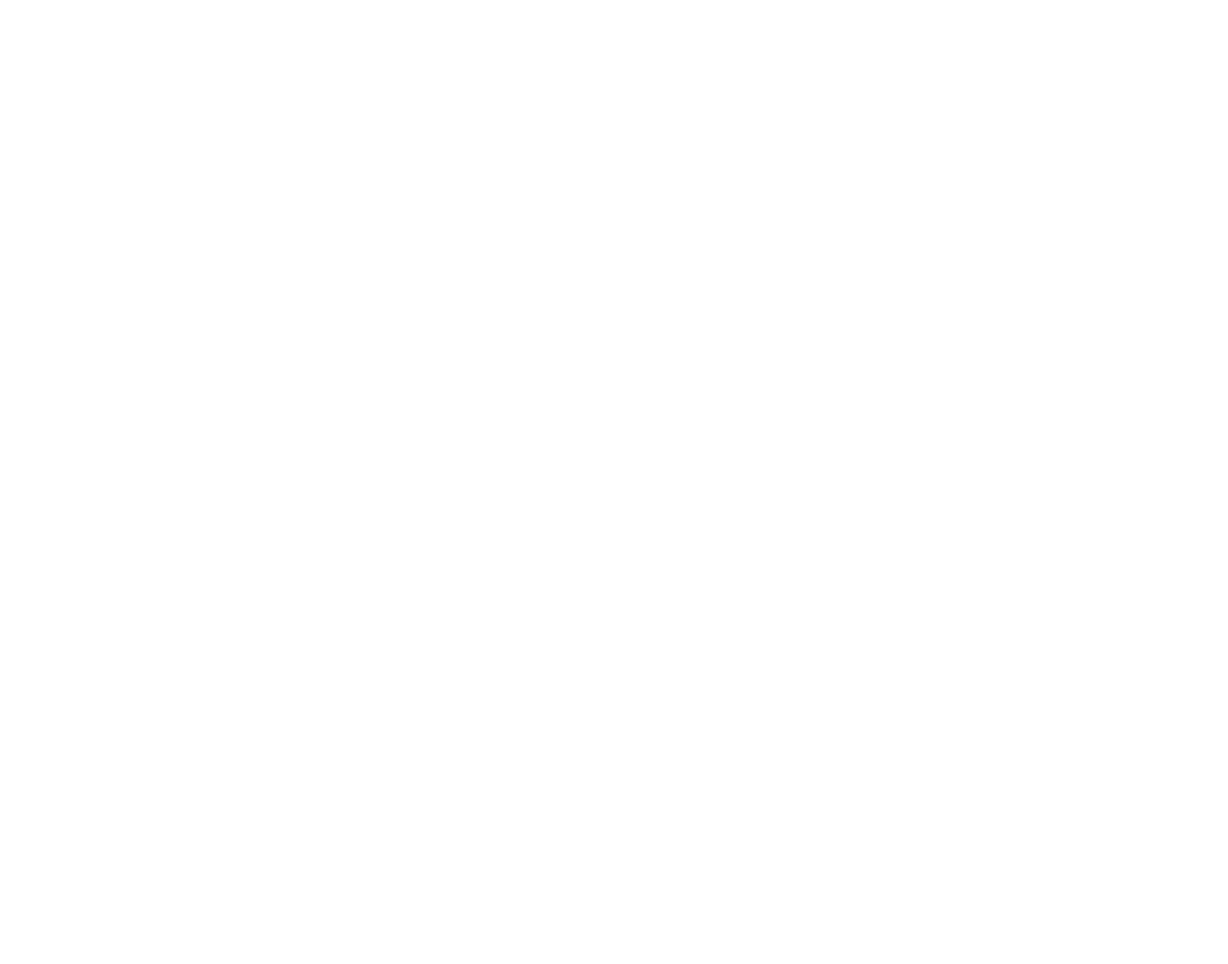
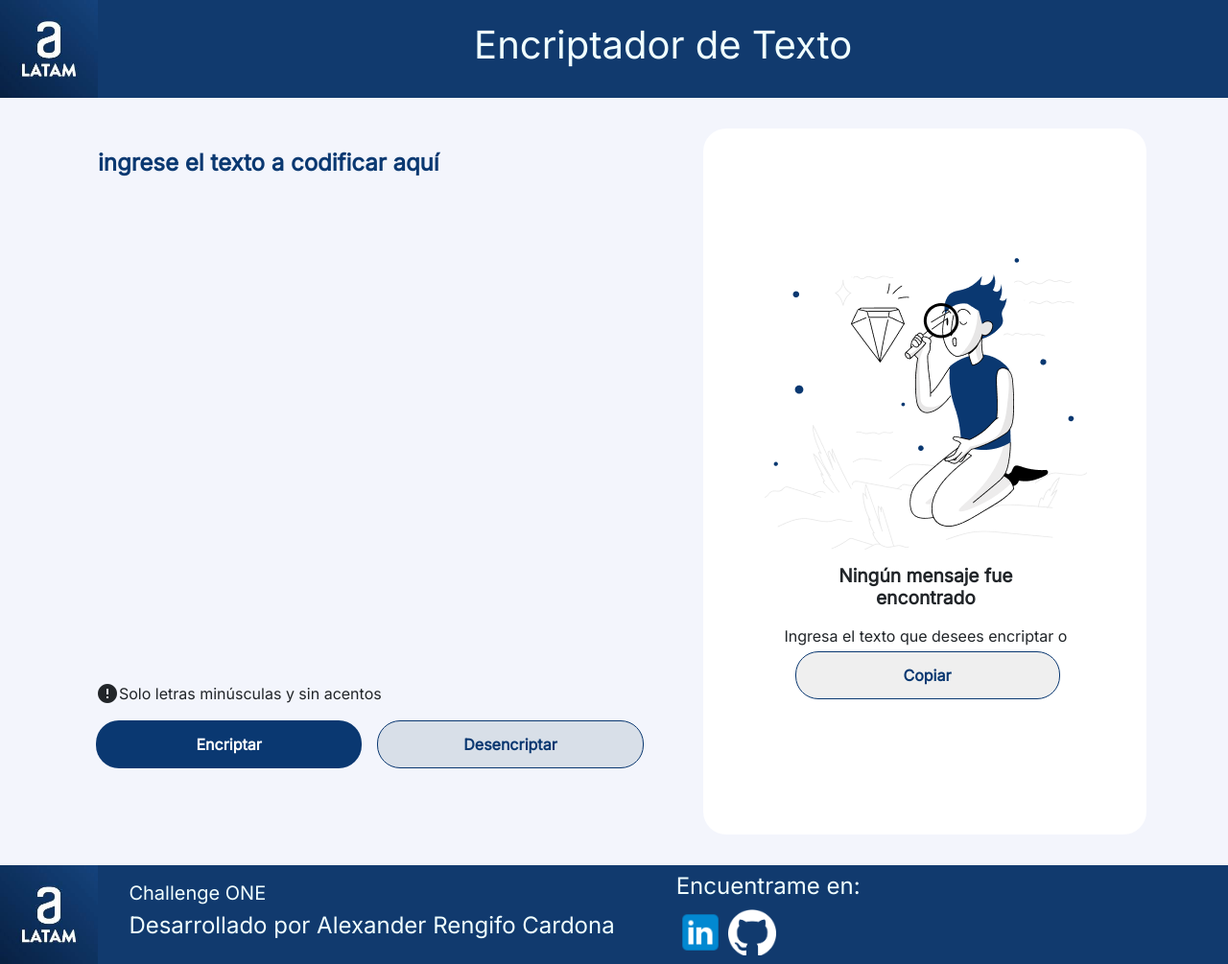
Before and after one commit to AlexRencar/challengeonecodificador, a plain HTML site: page index.html in a window 1280 px wide. Shown: the whole page at 96% size. Before the commit the page ends 800 px from the top, so only its background shows below. Drawn offline with nearby package versions, Linux system fonts and the light colour scheme.

Commit message:
Estructura html y estilos realizados para version desktop

```diff
--- /dev/null
+++ b/estilos.css
@@ -0,0 +1,190 @@
+*{
+  font-family: 'Inter';
+  font-style: normal;
+  font-weight: 400;
+}
+
+body{
+  padding: 0;
+  margin: o;
+  background-color: #F3F5FC !important;
+}
+
+header{
+  background-color: #113A6E;
+  display: flex !important;
+  align-items: center;
+}
+
+.logo-img{
+  width: 8%;
+}
+
+.encabezado{
+  width: 100%;
+  text-align: center;
+  color: azure;
+}
+
+.container{
+  padding: 2rem;
+  display: flex;
+  height: 100vh;
+}
+
+.entradaTexto-Botones{
+  padding: 1rem 2rem 1rem;
+  background-color: transparent;
+}
+
+.form-group{
+  height: 83%;
+}
+
+.mensajeAdvertencia{
+  display: flex !important;
+}
+
+textarea {
+  resize: none !important;
+}
+
+#textInput{
+  width: 100%;
+  height: 95%;
+  background-color: transparent;
+  border: none;
+  text-transform: lowercase;
+}
+::placeholder {
+  color: #0A3871;
+  font-size: 1.5em;
+  font-weight: 600;
+}
+
+#textInput:focus{
+  outline: none;
+}
+
+.botones{
+  width: 95%;
+  display: flex;
+  justify-content: space-between;
+}
+
+.btn{
+  padding: 0;
+  margin-right: 1em;
+  width: 680px;
+  height: 50px;
+}
+
+#encriptar{
+  background-color: #0A3871;
+  color: white;
+  font-size: medium;
+  font-weight: 700;
+  border-radius: 24px;
+}
+
+#desencriptar{
+  background-color: #D8DFE8;
+  color: #0A3871;
+  font-size: medium;
+  font-weight: 700;
+  border-radius: 24px;
+  border: 1px solid #0A3871;
+}
+
+.salidadTexto{
+  padding: 1rem 2rem 1rem;
+  background-color: white;
+  border-radius: 24px;
+}
+
+#textOutput{
+  width: 100%;
+  height: 100%;
+  background-color: transparent;
+  border: none;
+  color: #0A3871;
+}
+#textOutput:focus{
+  outline: none;
+}
+
+.imagen-texto{
+  position: absolute;
+  top: 135px;
+  left: 33px;
+  display: flex;
+  justify-content: center;
+  align-items: center;
+  flex-direction: column;
+}
+
+.notFound{
+  font-weight: 700;
+  font-size: larger;
+  line-height: 120%;
+  text-align: center;
+  width: 70%;
+  margin: 1rem auto;
+}
+
+.instructions{
+  font-weight: 400;
+  font-size: medium;
+  line-height: 150%;
+  width: 90%;
+  margin: auto;
+  text-align: center;
+}
+
+.btn-copiar{
+  display: flex;
+  flex-direction: row;
+  align-items: center;
+  position: absolute;
+  width: 276px;
+  height: 50px;
+  left: 96px;
+  top: 545px;
+  color: #0A3871;
+  font-weight: 600;
+  font-size: medium;
+  border: 1px solid #0A3871;
+  border-radius: 24px;
+  justify-content: center;
+}
+
+footer{
+  background-color: #113A6E;
+  display: flex !important;
+  align-items: center;
+}
+
+.creditos{
+  padding-left: 2rem;
+}
+
+.piePag{
+  width: 100%;
+  text-align: left;
+  color: azure;
+}
+
+.enlaces{
+  display: inline-block;
+  padding-left: 4rem;
+}
+
+.autor{
+  width: 100%;
+  text-align: left;
+  color: azure;
+}
+
+.btnRedes{
+  width: 50px;
+}
--- a/index.html
+++ b/index.html
@@ -1,12 +1,69 @@
-<!DOCTYPE html>
-<html lang="en">
-<head>
-    <meta charset="UTF-8">
-    <meta http-equiv="X-UA-Compatible" content="IE=edge">
-    <meta name="viewport" content="width=device-width, initial-scale=1.0">
+<!doctype html>
+<html lang="es">
+  <head>
     <title>Encriptador de texto</title>
-</head>
-<body>
-
-</body>
+    <!-- Required meta tags -->
+    <meta charset="utf-8">
+    <meta name="viewport" content="width=device-width, initial-scale=1, shrink-to-fit=no">
+    <!-- Estilos CSS -->
+    <link rel="stylesheet" href="estilos.css">
+    <link href="https://fonts.googleapis.com/icon?family=Material+Icons" rel="stylesheet">
+    <link rel="preconnect" href="https://fonts.googleapis.com">
+    <link rel="preconnect" href="https://fonts.gstatic.com" crossorigin>
+    <link href="https://fonts.googleapis.com/css2?family=Inter&display=swap" rel="stylesheet">
+    <!-- Bootstrap CSS -->
+    <link rel="stylesheet" href="https://stackpath.bootstrapcdn.com/bootstrap/4.3.1/css/bootstrap.min.css" integrity="sha384-ggOyR0iXCbMQv3Xipma34MD+dH/1fQ784/j6cY/iJTQUOhcWr7x9JvoRxT2MZw1T" crossorigin="anonymous">
+    <!-- Bootstrap JS -->
+    <script src="https://code.jquery.com/jquery-3.3.1.slim.min.js" integrity="sha384-q8i/X+965DzO0rT7abK41JStQIAqVgRVzpbzo5smXKp4YfRvH+8abtTE1Pi6jizo" crossorigin="anonymous"></script>
+    <script src="https://cdnjs.cloudflare.com/ajax/libs/popper.js/1.14.7/umd/popper.min.js" integrity="sha384-UO2eT0CpHqdSJQ6hJty5KVphtPhzWj9WO1clHTMGa3JDZwrnQq4sF86dIHNDz0W1" crossorigin="anonymous"></script>
+    <script src="https://stackpath.bootstrapcdn.com/bootstrap/4.3.1/js/bootstrap.min.js" integrity="sha384-JjSmVgyd0p3pXB1rRibZUAYoIIy6OrQ6VrjIEaFf/nJGzIxFDsf4x0xIM+B07jRM" crossorigin="anonymous"></script>
+  </head>
+  <body>
+    <header>
+      <img src="/img/logo-alura.jpeg" class="logo-img" alt="logo-alura">
+      <h1 class="encabezado">Encriptador de Texto</h1>
+    </header>
+    <main class="container">
+      <section class="entradaTexto-Botones col-7">
+          <div class="form-group">
+            <textarea name="textInput" id="textInput" placeholder="Ingrese el texto a codificar aquí" required></textarea>
+            <div class="mensajeAdvertencia">
+              <i class="material-icons">error</i>
+              <p class="alerta">Solo letras minúsculas y sin acentos</p>
+            </div>
+          </div>
+          <div class="botones">
+            <button  name="encriptar" id="encriptar" class="btn btn-encriptar">Encriptar</button>
+            <button  name="desencriptar" id="desencriptar" class="btn btn-desencriptar">Desencriptar</button>
+          </div>
+      </section>
+      <section class="salidadTexto col-5">
+        <textarea name="textOutput" id="textOutput"></textarea>
+        <div class="imagen-texto">
+          <img class="img-busqueda" src="/img/Muñeco.png" alt="Imagen-busqueda">
+          <h6 class="notFound">Ningún mensaje fue encontrado</h6>
+          <p class="instructions">Ingresa el texto que desees encriptar o desencriptar.</p>
+        </div>
+        <div>
+          <button class="btn-copiar">Copiar</button>
+        </div>
+      </section>
+    </main>
+      <footer>
+        <img src="/img/logo-alura.jpeg" class="logo-img" alt="logo-alura">
+        <section class="creditos">
+          <h5 class="piePag">Challenge ONE</h5>
+          <h4 class="autor">Desarrollado por Alexander Rengifo Cardona</h4>
+        </section>
+        <div class="enlaces">
+          <h4 class="autor">Encuentrame en:</h4>
+          <a class="btnRedes" href="https://www.linkedin.com/in/alexrencar/" role="button" target="_blank">
+            <img src="/img/icons8-linkedin-48.png" width="50px" alt="imagenLinkedIn">
+          </a>
+          <a class="btnRedes" href="https://github.com/AlexRencar" role="button"  target="_blank">
+            <img src="/img/github-mark-white.png" width="50px" alt="imagenGithub">
+          </a>
+        </div>
+      </footer>
+  </body>
 </html>
```
Also changed, not shown: img/Muñeco.png (added), img/Vector.png (added), img/banner-alura.jpeg (added), img/github-mark-white.png (added), img/icons8-linkedin-48.png (added), img/logo-alura.jpeg (added).
